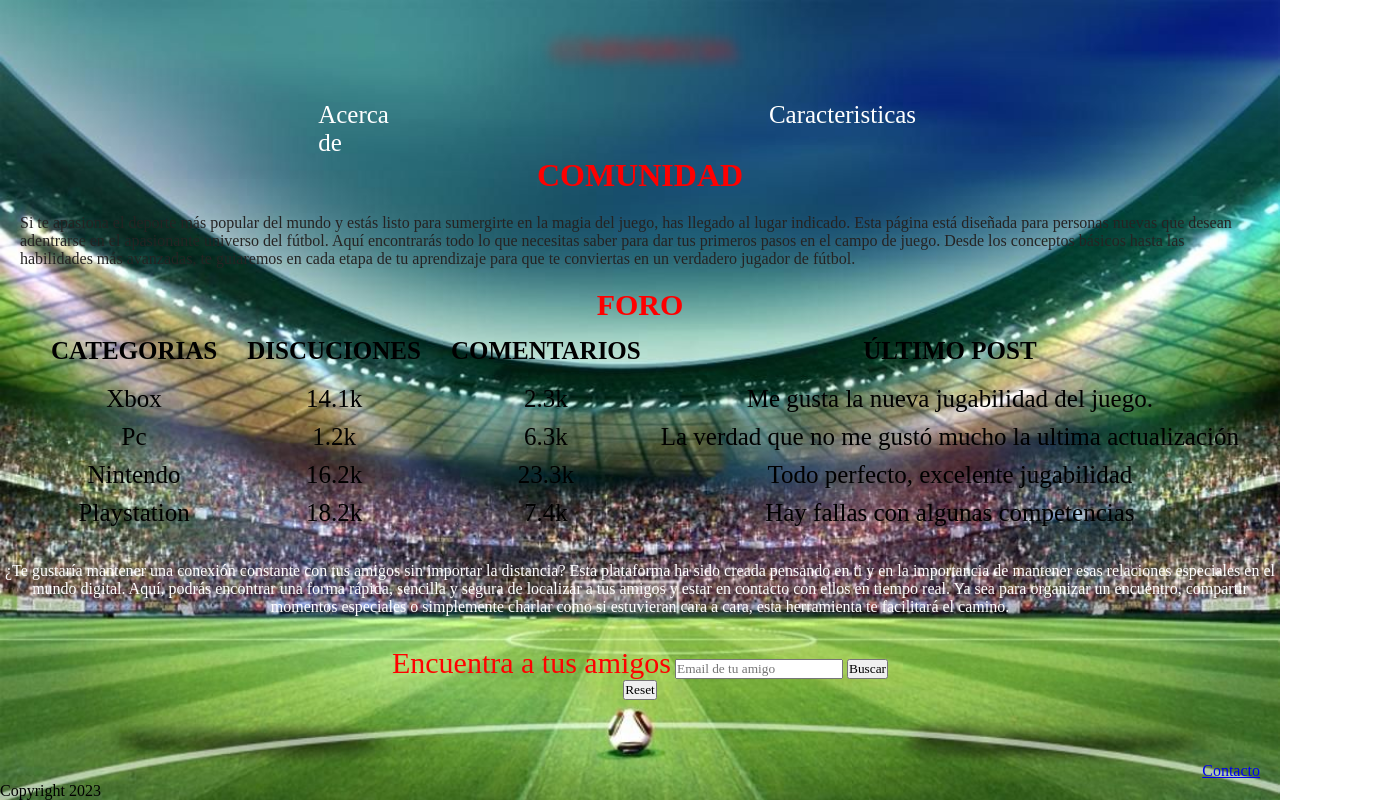
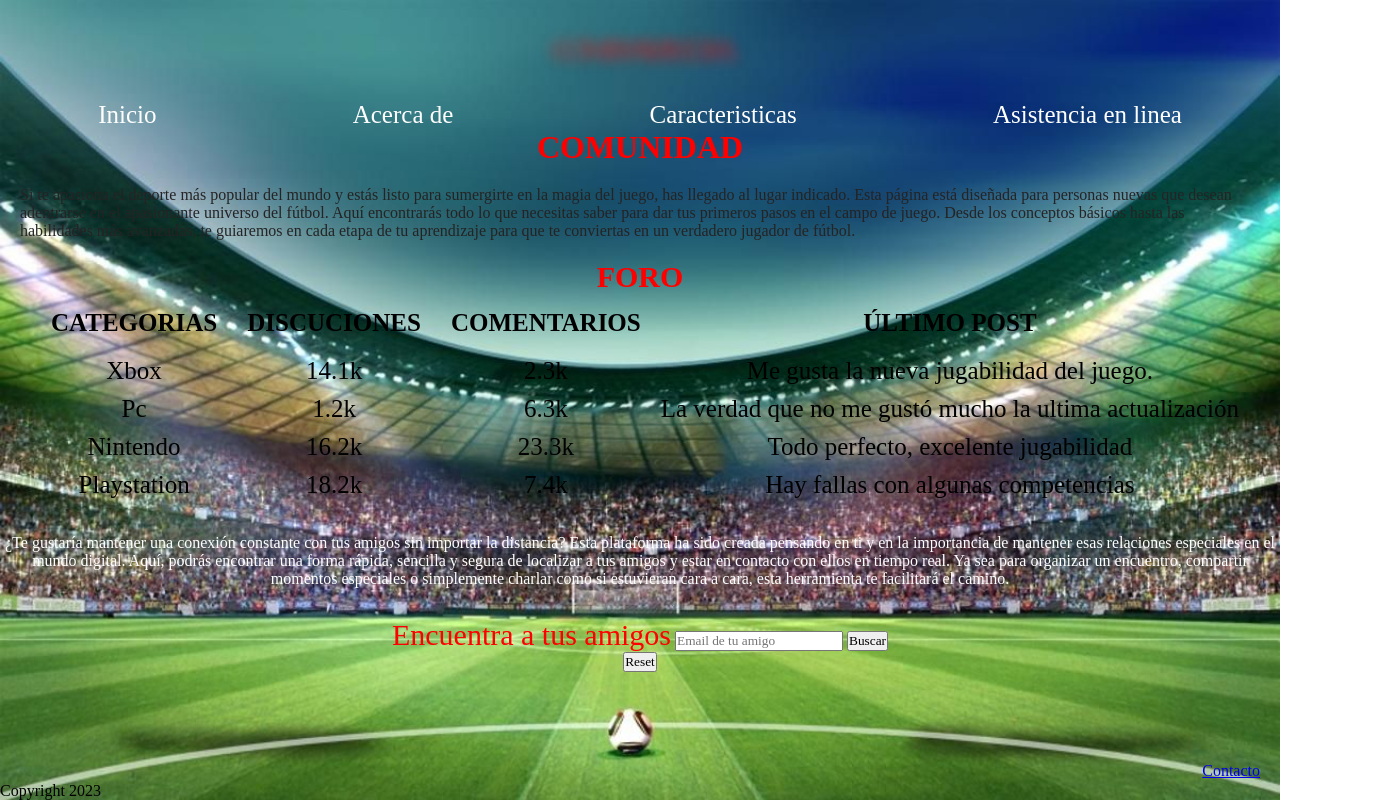
Before and after one commit to fernandocosta91/STARSOCCER, a plain HTML site: page pages/comunidad.html in a window 1280 px wide. Shown: the whole page, 1400 px wide, since content can reach past the window. Drawn offline with Linux system fonts and the light colour scheme; a web font is replaced by a local one.

Commit message:
arreglo starsoccer, todos los menues responsive

```diff
--- a/css/partials/_header.scss
+++ b/css/partials/_header.scss
@@ -103,7 +103,6 @@
 
         display: flex;
         flex-direction: column;
-        align-items: center;
         gap: 1rem;
         position: relative;
         top: 0;
@@ -116,8 +115,7 @@
 
             list-style-type: none;
             display: flex;
-            gap: 380px;
-            justify-content: center;
+            justify-content: space-around;
             color: darkgray;
             font-size: 25px;
 
--- a/css/partials/_index.scss
+++ b/css/partials/_index.scss
@@ -60,12 +60,15 @@
             display: flex;
             font-size: 6rem;
             justify-content: center;
+            margin-top: 50px;
         }
 
         @include mobile {
             display: flex;
             font-size: 3rem;
             justify-content: center;
+            margin-top: 70px;
+
         }
         }
 
```
Also changed, not shown: css/estilo.css, 1 other file.
